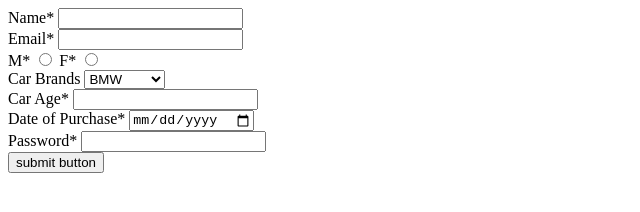
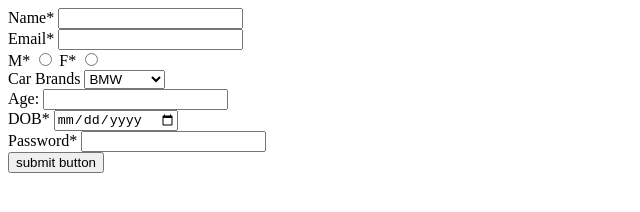
Before and after one commit to acciojob/car-insurance-form-jagrutiburde0413, a website: page main.html in a window 1280 px wide. Shown: the whole page, without its empty margins (0-640 px from the left). Drawn offline with Linux system fonts and the light colour scheme.

Commit message:
created a submission

```diff
--- a/main.html
+++ b/main.html
@@ -7,41 +7,44 @@
 </head>
 
 <body>
-	<!-- the entire body must be written by student -->
-	<form id="form" method="post">
-		<div><lable for="name">Name*</lable>
+	<form id="myForm" method="POST">
+		<div>
+		<label for="name">Name*</label>
 		<input type="text" id="name" required></div>
-
-			<div><lable for="email">Email*</lable>
-		<input type="email" id="email" required></div>
-
-		<div><lable for="gender">M*</lable>
-		<input type="radio" name="gender" required>
-			<lable for="gender">F*</lable>
-		<input type="radio"  name="gender"required></div>
-
-		<div><lable for="cars">Car Brands</lable>
-		<select name="cars" id="cars" required>
+		<div>
+			<label for="email">Email*</label>
+		<input type="email" id="email" required>
+		</div>
+		<div>
+			<label for="gender">M*</label>
+		<input type="radio" id="gender" name="gender"required>
+			<label for="gender">F*</label>
+		<input type="radio" id="gender" name="gender"required>
+		</div>
+		<div>
+			<label for="cars">Car Brands</label>
+			<select name="car" id="cars">
 				<option>BMW</option>
 				<option>Audi</option>
 				<option>Mercedez</option>
 			</select>
 		</div>
 		<div>
-				<lable for="carage">Car Age*</lable>
-		<input type="number" id="carage" min="0" required>
+			<label for="age">Age:</label>
+        <input type="number" id="age" min="0" required>
 		</div>
 		<div>
-				<lable for="dop">Date of Purchase*</lable>
-		<input type="date" id="dop"  required>
+			<label for="dob">DOB*</label>
+			<input type="date" id="dob" required>
 		</div>
 		<div>
-				<lable for="password">Password*</lable>
-		<input type="password" id="password"  required>
+			<label for="password">Password*</label>
+			<input type="password" id="password" required>
 		</div>
-		<div>
+
+
 	<button type="submit">submit button</button>
-			</div>
+
 	</form>
     <script type="text/javascript" src="./script.js">
 </script>
```
Lines whose indentation alone changed are shown as unchanged.
